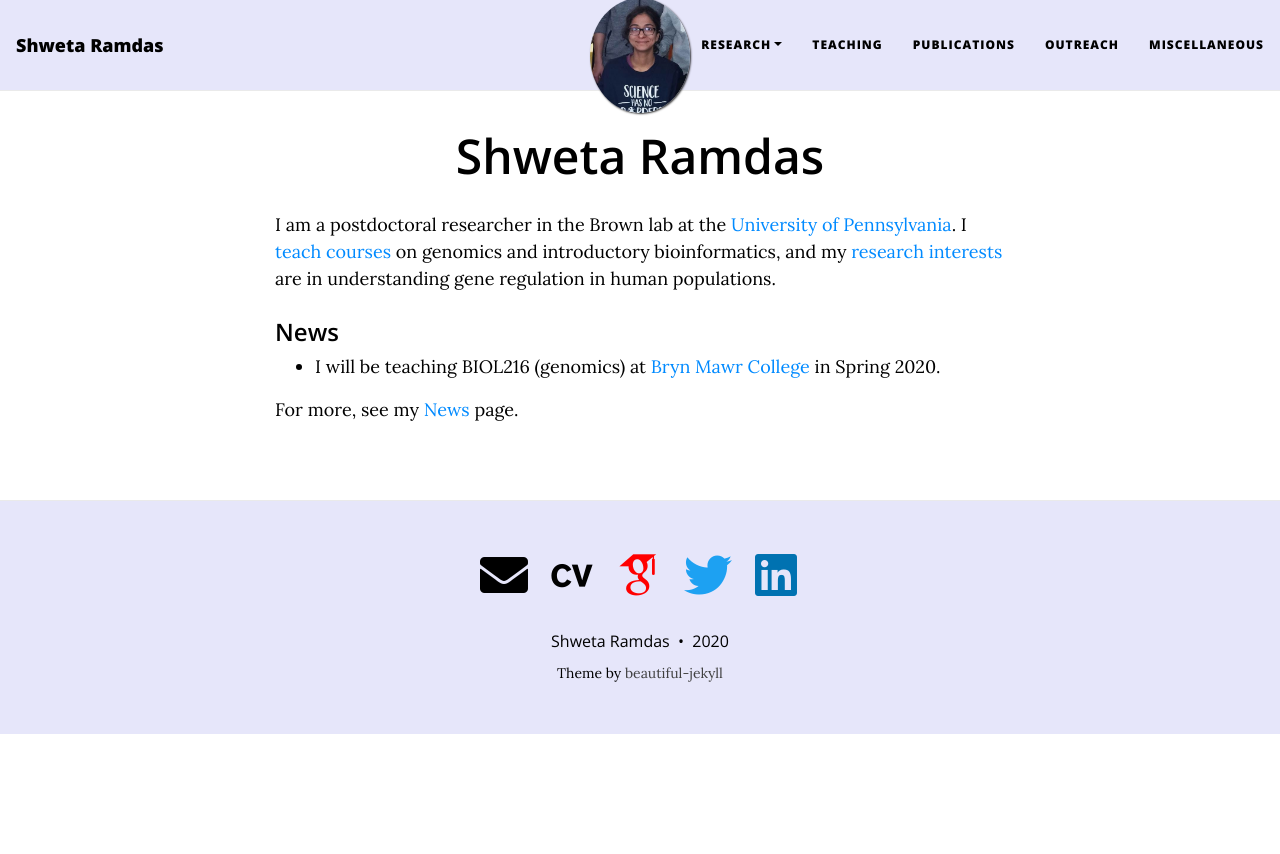
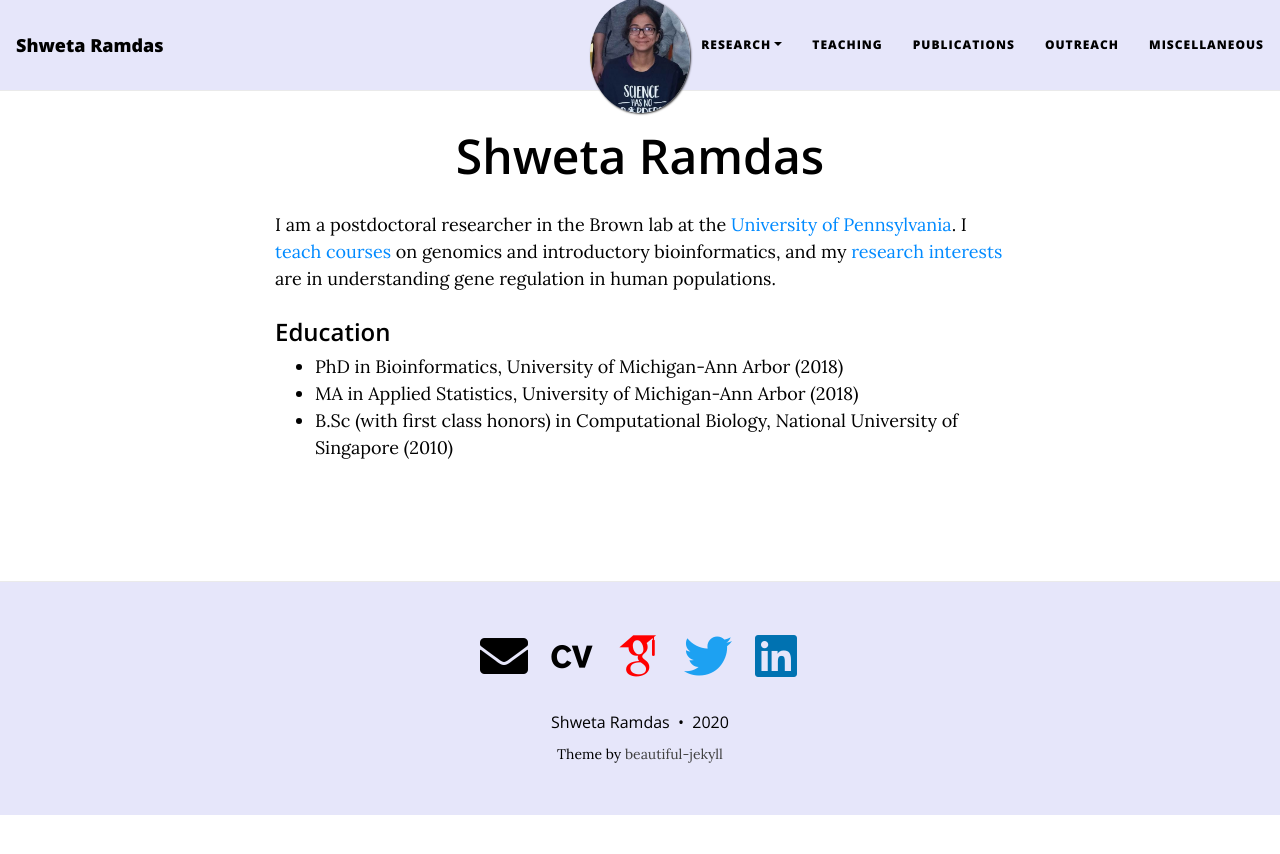
Before and after one commit to pbharathwaj/shwetaramdas.github.io, a Jekyll site: the page built from index.html, in a window 1280 px wide. Shown: the top 854 px of the page. Built offline with Jekyll 4.4.1, drawn with Linux system fonts in a browser that asks for light colours; nearby versions of some CDN libraries; some web fonts are replaced; the list of posts is cut into pages by our own code.

Commit message:
edit index

```diff
--- a/index.html
+++ b/index.html
@@ -13,13 +13,16 @@ I <a href="/teaching">teach courses</a> on genomics and introductory bioinformat
 <a href="/research">research interests</a> are in understanding gene regulation in human populations.
 
 <br></br>
-<h3>News</h3>
+<h3>Education</h3>
 <ul>
     <li>
-    I will be teaching BIOL216 (genomics) at <a href="https://brynmawr.edu">Bryn Mawr College </a> in Spring 2020.
+	PhD in Bioinformatics, University of Michigan-Ann Arbor (2018)</li>
+	<li>
+	MA in Applied Statistics, University of Michigan-Ann Arbor (2018) </li>
+	<li>
+	B.Sc (with first class honors) in Computational Biology, National University of Singapore (2010)
     </li>
 
 </ul>
-For more, see my <a href="/news">News</a> page.
 
 <br></br>
```
Also changed, not shown: miscellaneous.md (+1 -1 lines).
